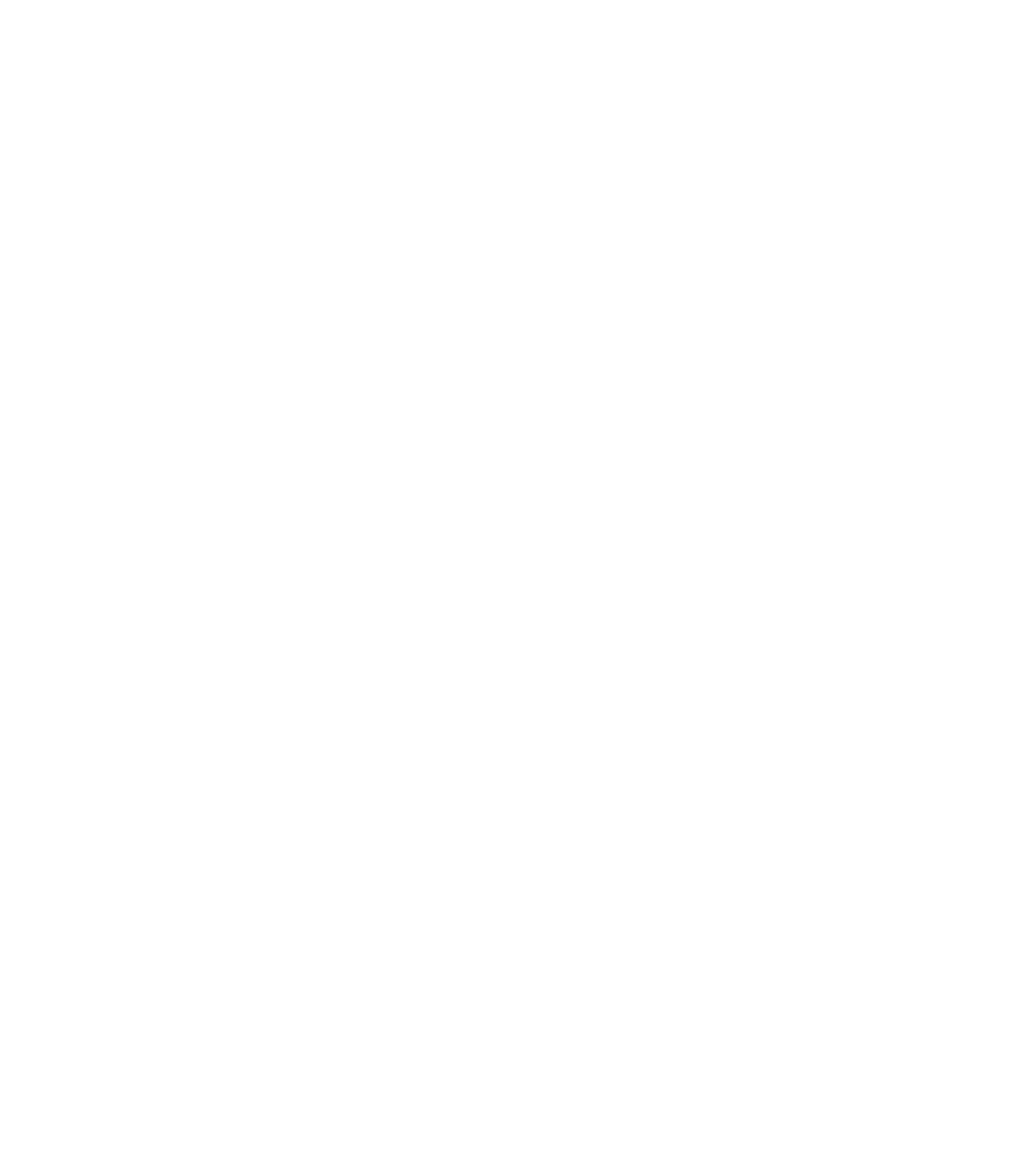
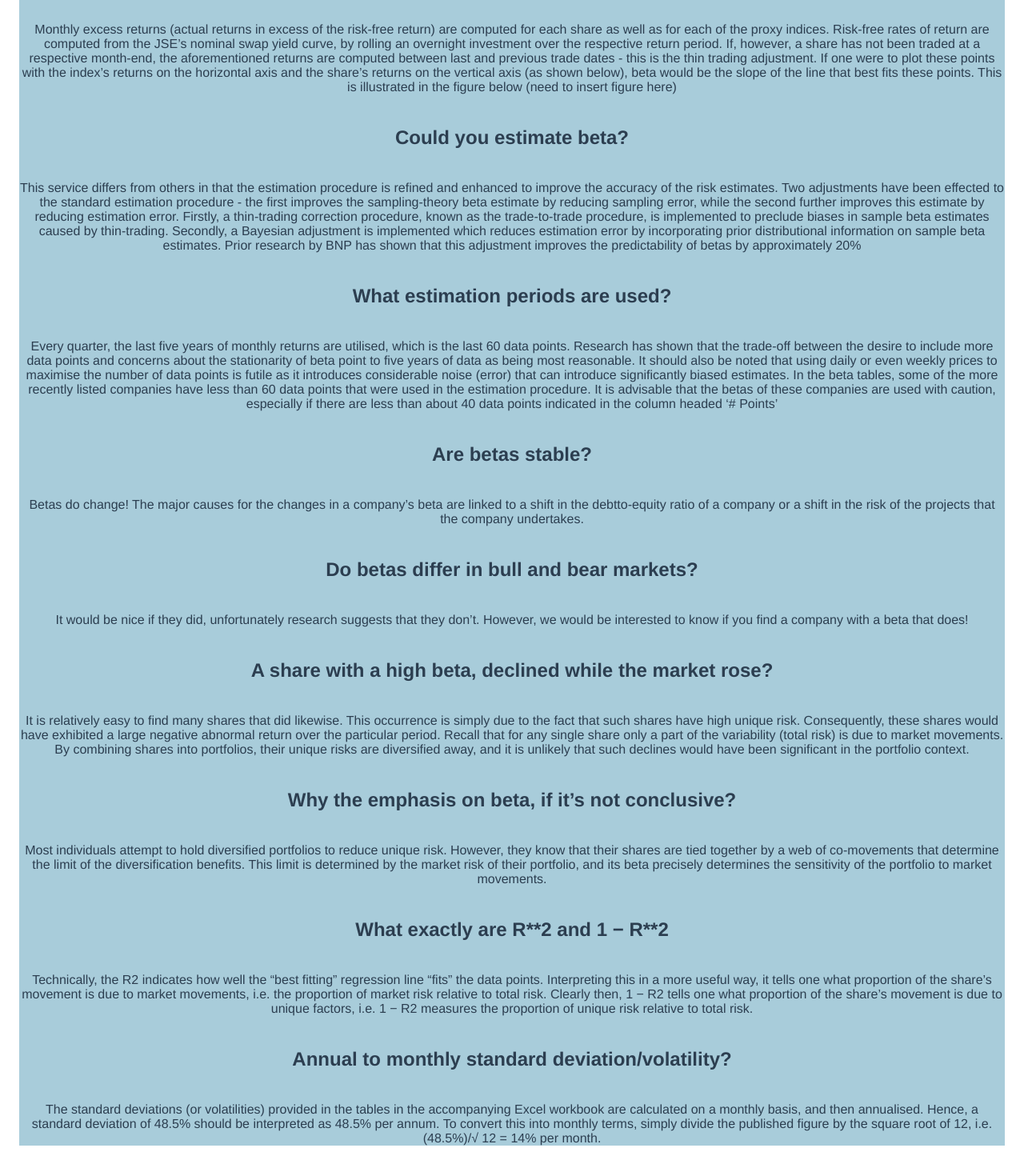
Before and after one commit to DominicGBauer/system-design-dashboard, a Vue app: page / in a window 1280 px wide. Shown: the part 732-2202 px from the top of the page at 80% size. Before the commit the page ends 800 px from the top, so only its background shows below. Built offline with nearby package versions, Linux system fonts and the light colour scheme; no server answers.

Commit message:
feat: add faq (#8)
* feat: added FAQ

```diff
--- a/src/App.vue
+++ b/src/App.vue
@@ -1,17 +1,19 @@
 <template>
   <Heading />
   <Dashboard />
+  <FAQ />
 </template>
 
 <script>
 import Dashboard from './components/Dashboard.vue'
 import Heading from './components/Heading.vue'
-
+import FAQ from './components/FAQ.vue'
 export default {
   name: 'App',
   components: {
     Heading,
     Dashboard,
+    FAQ,
   },
 }
 </script>
--- /dev/null
+++ b/src/components/FAQ.vue
@@ -0,0 +1,130 @@
+<template>
+  <div>
+    <h1>Questions and Answers</h1>
+    <p>
+      This section of the dashboard addresses frequently asked questions in
+      relation to the information that is provided through this platform.
+    </p>
+
+    <h2>How is beta computed?</h2>
+    <p>
+      Monthly excess returns (actual returns in excess of the risk-free return)
+      are computed for each share as well as for each of the proxy indices.
+      Risk-free rates of return are computed from the JSE’s nominal swap yield
+      curve, by rolling an overnight investment over the respective return
+      period. If, however, a share has not been traded at a respective
+      month-end, the aforementioned returns are computed between last and
+      previous trade dates - this is the thin trading adjustment. If one were to
+      plot these points with the index’s returns on the horizontal axis and the
+      share’s returns on the vertical axis (as shown below), beta would be the
+      slope of the line that best fits these points. This is illustrated in the
+      figure below (need to insert figure here)
+    </p>
+
+    <h2>Could you estimate beta?</h2>
+    <p>
+      This service differs from others in that the estimation procedure is
+      refined and enhanced to improve the accuracy of the risk estimates. Two
+      adjustments have been effected to the standard estimation procedure - the
+      first improves the sampling-theory beta estimate by reducing sampling
+      error, while the second further improves this estimate by reducing
+      estimation error. Firstly, a thin-trading correction procedure, known as
+      the trade-to-trade procedure, is implemented to preclude biases in sample
+      beta estimates caused by thin-trading. Secondly, a Bayesian adjustment is
+      implemented which reduces estimation error by incorporating prior
+      distributional information on sample beta estimates. Prior research by BNP
+      has shown that this adjustment improves the predictability of betas by
+      approximately 20%
+    </p>
+
+    <h2>What estimation periods are used?</h2>
+    <p>
+      Every quarter, the last five years of monthly returns are utilised, which
+      is the last 60 data points. Research has shown that the trade-off between
+      the desire to include more data points and concerns about the stationarity
+      of beta point to five years of data as being most reasonable. It should
+      also be noted that using daily or even weekly prices to maximise the
+      number of data points is futile as it introduces considerable noise
+      (error) that can introduce significantly biased estimates. In the beta
+      tables, some of the more recently listed companies have less than 60 data
+      points that were used in the estimation procedure. It is advisable that
+      the betas of these companies are used with caution, especially if there
+      are less than about 40 data points indicated in the column headed ‘#
+      Points’
+    </p>
+
+    <h2>Are betas stable?</h2>
+    <p>
+      Betas do change! The major causes for the changes in a company’s beta are
+      linked to a shift in the debtto-equity ratio of a company or a shift in
+      the risk of the projects that the company undertakes.
+    </p>
+
+    <h2>Do betas differ in bull and bear markets?</h2>
+    <p>
+      It would be nice if they did, unfortunately research suggests that they
+      don’t. However, we would be interested to know if you find a company with
+      a beta that does!
+    </p>
+    <h2>A share with a high beta, declined while the market rose?</h2>
+    <p>
+      It is relatively easy to find many shares that did likewise. This
+      occurrence is simply due to the fact that such shares have high unique
+      risk. Consequently, these shares would have exhibited a large negative
+      abnormal return over the particular period. Recall that for any single
+      share only a part of the variability (total risk) is due to market
+      movements. By combining shares into portfolios, their unique risks are
+      diversified away, and it is unlikely that such declines would have been
+      significant in the portfolio context.
+    </p>
+
+    <h2>Why the emphasis on beta, if it’s not conclusive?</h2>
+    <p>
+      Most individuals attempt to hold diversified portfolios to reduce unique
+      risk. However, they know that their shares are tied together by a web of
+      co-movements that determine the limit of the diversification benefits.
+      This limit is determined by the market risk of their portfolio, and its
+      beta precisely determines the sensitivity of the portfolio to market
+      movements.
+    </p>
+
+    <h2>What exactly are R**2 and 1 − R**2</h2>
+    <p>
+      Technically, the R2 indicates how well the “best fitting” regression line
+      “fits” the data points. Interpreting this in a more useful way, it tells
+      one what proportion of the share’s movement is due to market movements,
+      i.e. the proportion of market risk relative to total risk. Clearly then, 1
+      − R2 tells one what proportion of the share’s movement is due to unique
+      factors, i.e. 1 − R2 measures the proportion of unique risk relative to
+      total risk.
+    </p>
+
+    <h2>Annual to monthly standard deviation/volatility?</h2>
+    <p>
+      The standard deviations (or volatilities) provided in the tables in the
+      accompanying Excel workbook are calculated on a monthly basis, and then
+      annualised. Hence, a standard deviation of 48.5% should be interpreted as
+      48.5% per annum. To convert this into monthly terms, simply divide the
+      published figure by the square root of 12, i.e. (48.5%)/√ 12 = 14% per
+      month.
+    </p>
+  </div>
+</template>
+
+<script>
+export default {
+  name: 'FAQ',
+}
+</script>
+
+<style lang="scss" scoped>
+h1 {
+  margin: 40px 0;
+}
+p {
+  margin: 40px 0;
+}
+div {
+  background-color: rgb(168, 204, 218);
+}
+</style>
```
Also changed, not shown: 1 other file (tests, documents, lock files or other folders).
